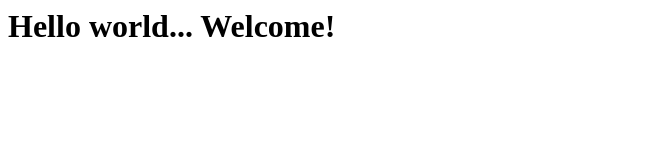
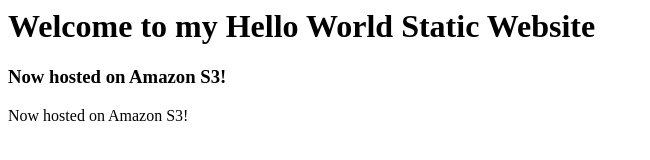
Before and after one commit to innive-org/sample-app, a plain HTML site: page index.html in a window 1280 px wide. Shown: the whole page, without its empty margins (0-650 px from the left). Drawn offline with Linux system fonts and the light colour scheme.

Commit message:
new lines added.

```diff
--- a/index.html
+++ b/index.html
@@ -1,6 +1,8 @@
 <html>
 <header><title>Hello World</title></header>
 <body>
-<h1>Hello world... Welcome!</h1>
+<h1>Welcome to my Hello World Static Website</h1>
+<h3>Now hosted on Amazon S3!</h3>
+<p>Now hosted on Amazon S3!</p>
 </body>
 </html>
```
